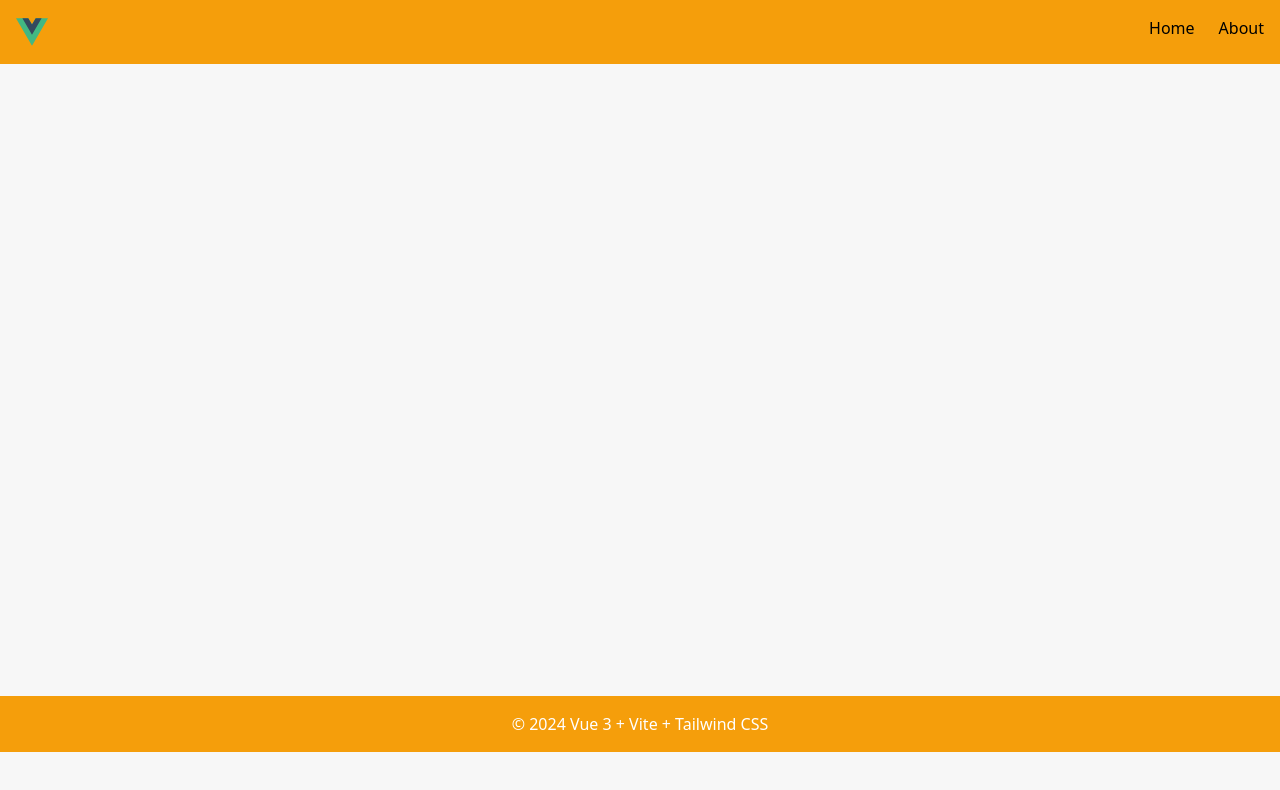
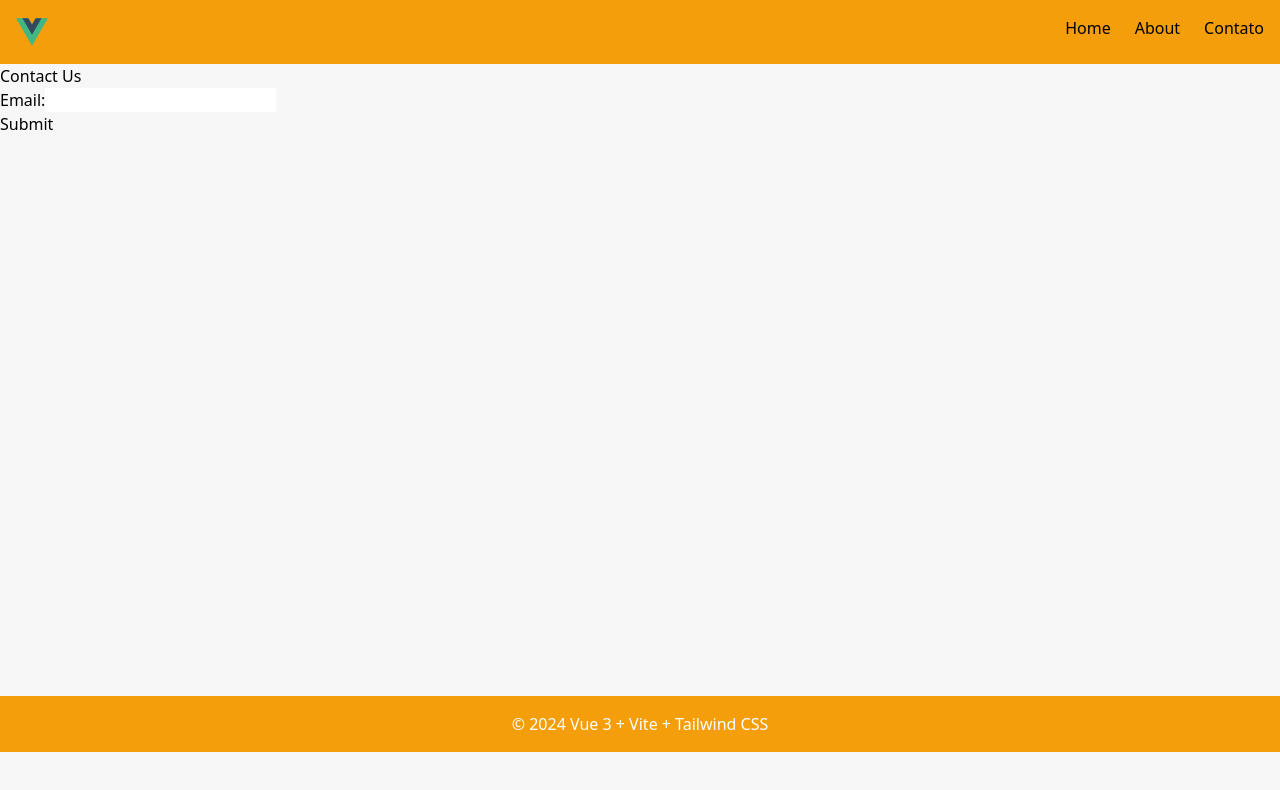
Before and after one commit to luis-abeno/store-pinia, a Vue app: page /contact in a window 1280 px wide. Shown: the top 790 px of the page. Built offline with nearby package versions, Linux system fonts and the light colour scheme.

Commit message:
Adding a simple email valdation

```diff
--- a/package.json
+++ b/package.json
@@ -17,6 +17,7 @@
   },
   "dependencies": {
     "pinia": "^2.1.7",
+    "vee-validate": "^4.12.5",
     "vue": "^3.4.15",
     "vue-content-loader": "^2.0.1",
     "vue-router": "^4.2.5"
--- a/src/components/AppNavBar/AppNavBar.vue
+++ b/src/components/AppNavBar/AppNavBar.vue
@@ -22,6 +22,9 @@ const toggleMenu = () => (menuOpened.value = !menuOpened.value)
         </li>
         <li>
           <router-link to="/about" class="nav-link"> About </router-link>
+        </li>
+        <li>
+          <router-link to="/contact" class="nav-link"> Contato </router-link>
         </li>
       </ul>
 
--- a/src/router/index.ts
+++ b/src/router/index.ts
@@ -18,6 +18,11 @@ const router = createRouter({
       path: '/product/:id',
       name: 'product',
       component: () => import('../views/ProductView.vue')
+    },
+    {
+      path: '/contact',
+      name: 'contact',
+      component: () => import('../views/Contact/ContactView.vue')
     }
   ]
 })
--- /dev/null
+++ b/src/views/Contact/ContactView.vue
@@ -0,0 +1,40 @@
+<template>
+  <div>
+    <h1>Contact Us</h1>
+    <Form @submit="onSubmit">
+      <div>
+        <label for="email">Email:</label>
+        <Field name="email" type="email" :rules="validateEmail" />
+        <ErrorMessage name="email" />
+      </div>
+
+      <button type="submit">Submit</button>
+    </Form>
+  </div>
+</template>
+
+<script setup lang="ts">
+import { Form, Field, ErrorMessage } from 'vee-validate'
+
+function onSubmit(values) {
+  console.log('Form submitted', values)
+}
+
+function validateEmail(value) {
+  // if the field is empty
+  if (!value) {
+    return 'This field is required'
+  }
+  // if the field is not a valid email
+  const regex = /^[A-Z0-9._%+-]+@[A-Z0-9.-]+\.[A-Z]{2,4}$/i
+  if (!regex.test(value)) {
+    return 'This field must be a valid email'
+  }
+  // All is good
+  return true
+}
+</script>
+
+<style scoped>
+/* Add your custom styles here */
+</style>
```
Also changed, not shown: 1 other file (tests, documents, lock files or other folders).
